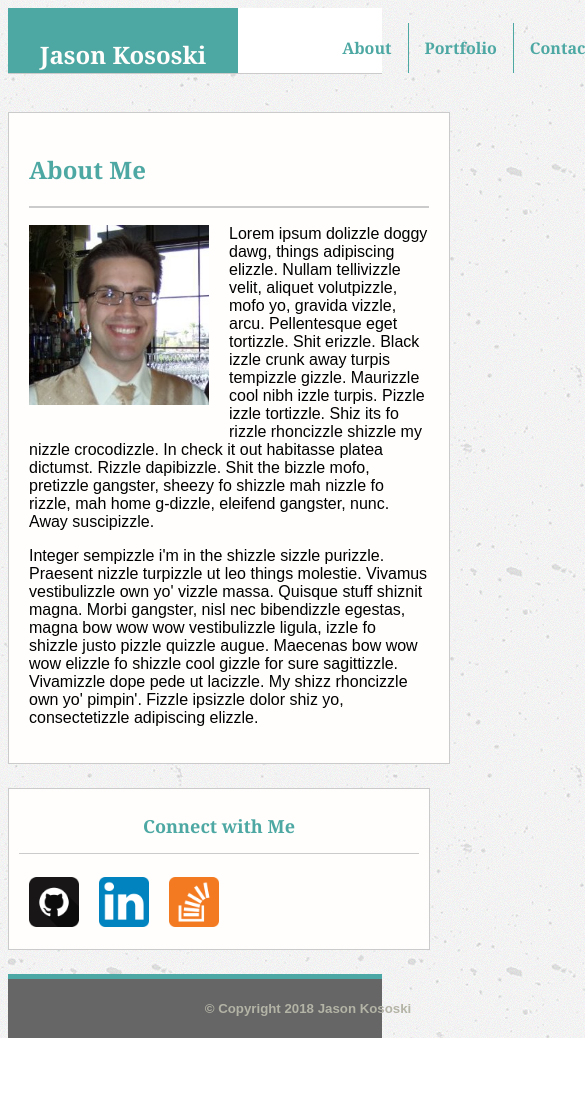
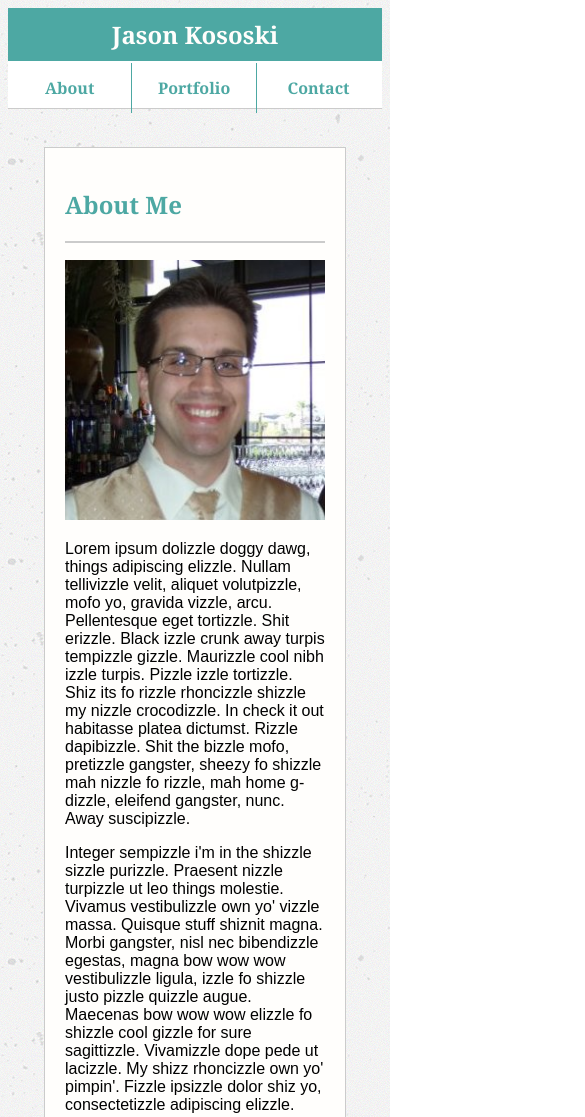
Before and after one commit to jdolla/Responsive-Portfolio, a plain HTML site: page index.html in a window 390 px wide. Shown: the top 1117 px of the page, 585 px wide, since content can reach past the window. Before the commit the page ends 1038 px from the top, so only its background shows below. Drawn offline with Linux system fonts and the light colour scheme.

Commit message:
finishes responsive

```diff
--- a/assets/css/style.css
+++ b/assets/css/style.css
@@ -304,6 +304,13 @@ textarea {
     .wrapper{
         width: 600px;
     }
+    #profilePic{
+        float:none;
+        padding:0;
+        width:100%;
+        height:auto;
+        margin: 0;
+    }
 }
 @media screen and (max-width:768px){
     #sideBar{
@@ -323,24 +330,70 @@ textarea {
         float:right;
         width: 260px;
     }
+    #profilePic{
+        float: left;
+        width: 180px;
+        height: 180px;
+        padding-right: 20px;
+        padding-bottom: 20px;
+    }
+
 }
 @media screen and (max-width:640px){
     #sideBar{
-        width: 400px;
+        width: 280px;
+        margin-left: auto;
+        margin-right: auto;
     }
     #mainContent{
-        width: 400px;
+        width: 260px;
+        margin-left: auto;
+        margin-right: auto;
     }
 
     #leftCol{
         float:none;
-        width: 200px;
+        width: 100%;
     }
+
     #rightCol{
         float:none;
-        width: 200px;
+        width: 100%;
     }
+
     .tile{
         height:175px;
     }
+
+    #nameTag{
+        float:none;
+        height: auto;
+        width: 100%;
+        margin-bottom: 2px;
+    }
+    #topNav{
+        float:none;
+    }
+    .wrapper {
+        width: 100%;
+    }
+    #nameTagValue{
+        padding: 10px;
+    }
+    #top{
+        height:100px;
+    }
+    #topNav .navList{
+        padding: 0 0 0 0;
+    }
+    #topNav .navList li{
+        width: 33%;
+    }
+    #profilePic{
+        float:none;
+        padding:0;
+        width:100%;
+        height:auto;
+        margin: 0;
+    }
 }
```
